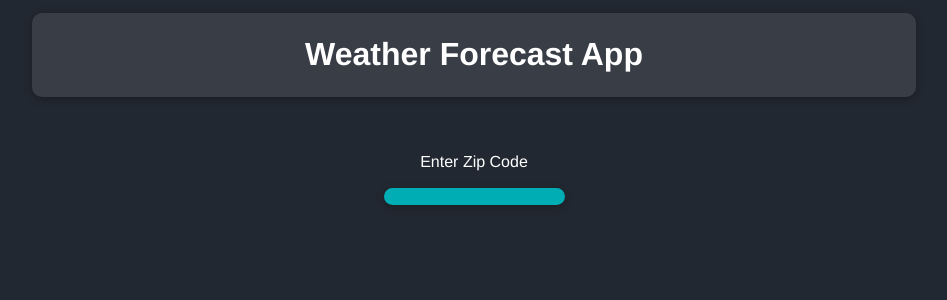
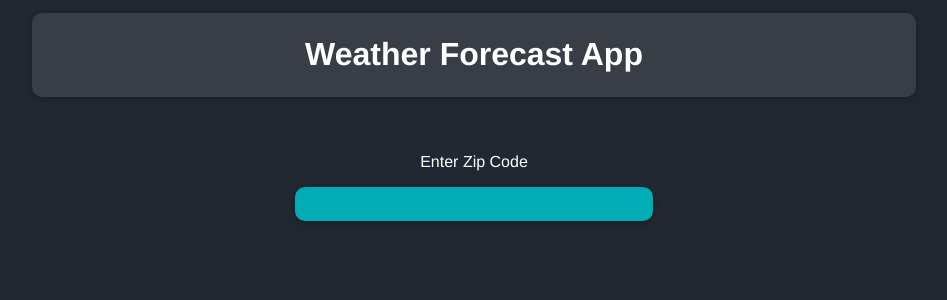
Before and after one commit to taylorsweetman/weather-forecast-app, a Vue app: page / in a window 1280 px wide. Shown: the top 300 px of the page, without its empty margins (166-1113 px from the left). Built offline with nearby package versions, Linux system fonts and the light colour scheme.

Commit message:
increased input box size

```diff
--- a/src/components/WeatherTable.vue
+++ b/src/components/WeatherTable.vue
@@ -91,5 +91,7 @@ input {
   border: none;
   border-radius: 10px;
   text-align: center;
+  width: 40%;
+  height: 2rem;
 }
 </style>
```
